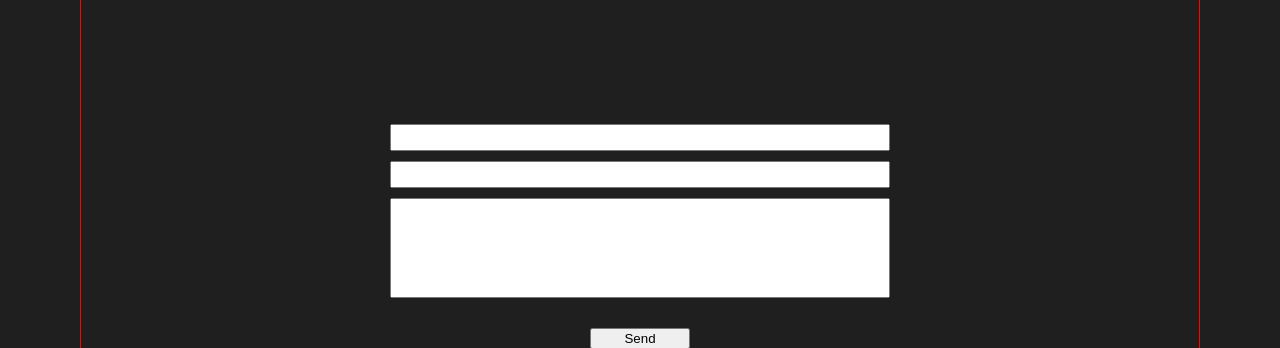
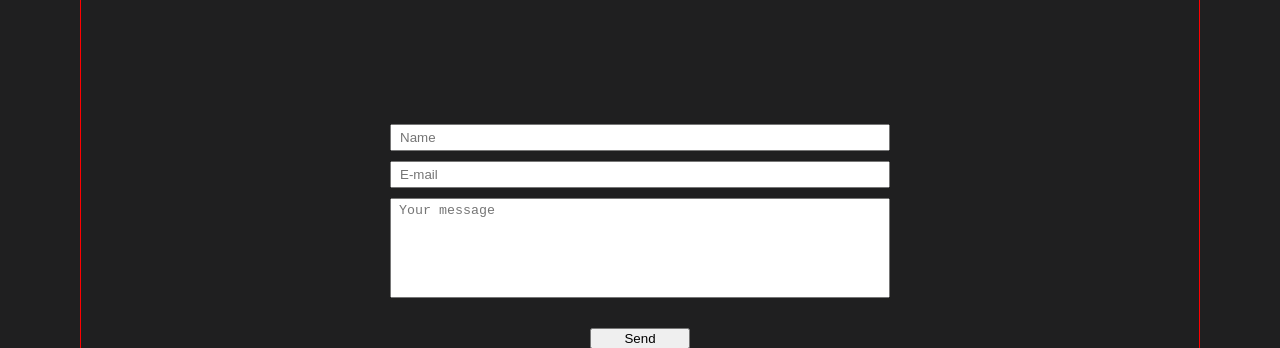
Before and after one commit to aivan3d66/portfolio, a React (Create React App) app: page / in a window 1280 px wide. Shown: the part 3300-3648 px from the top of the page. Built offline with nearby package versions, Linux system fonts and the light colour scheme.

Commit message:
add upd Contacts inputs placeholders

```diff
--- a/src/components/Contacts/Contacts.tsx
+++ b/src/components/Contacts/Contacts.tsx
@@ -9,9 +9,9 @@ export const Contacts = () => {
       <div className={style.contactsWrapper}>
         <form className={style.contactsForm} action="#">
           <div className={style.contactsForm__fields}>
-            <input type="text"/>
-            <input type="text"/>
-            <textarea/>
+            <input type="text" placeholder={"Name"}/>
+            <input type="text" placeholder={"E-mail"}/>
+            <textarea placeholder={"Your message"}/>
           </div>
           <button type="submit" className={style.contactsForm__btn}>Send</button>
         </form>
```
